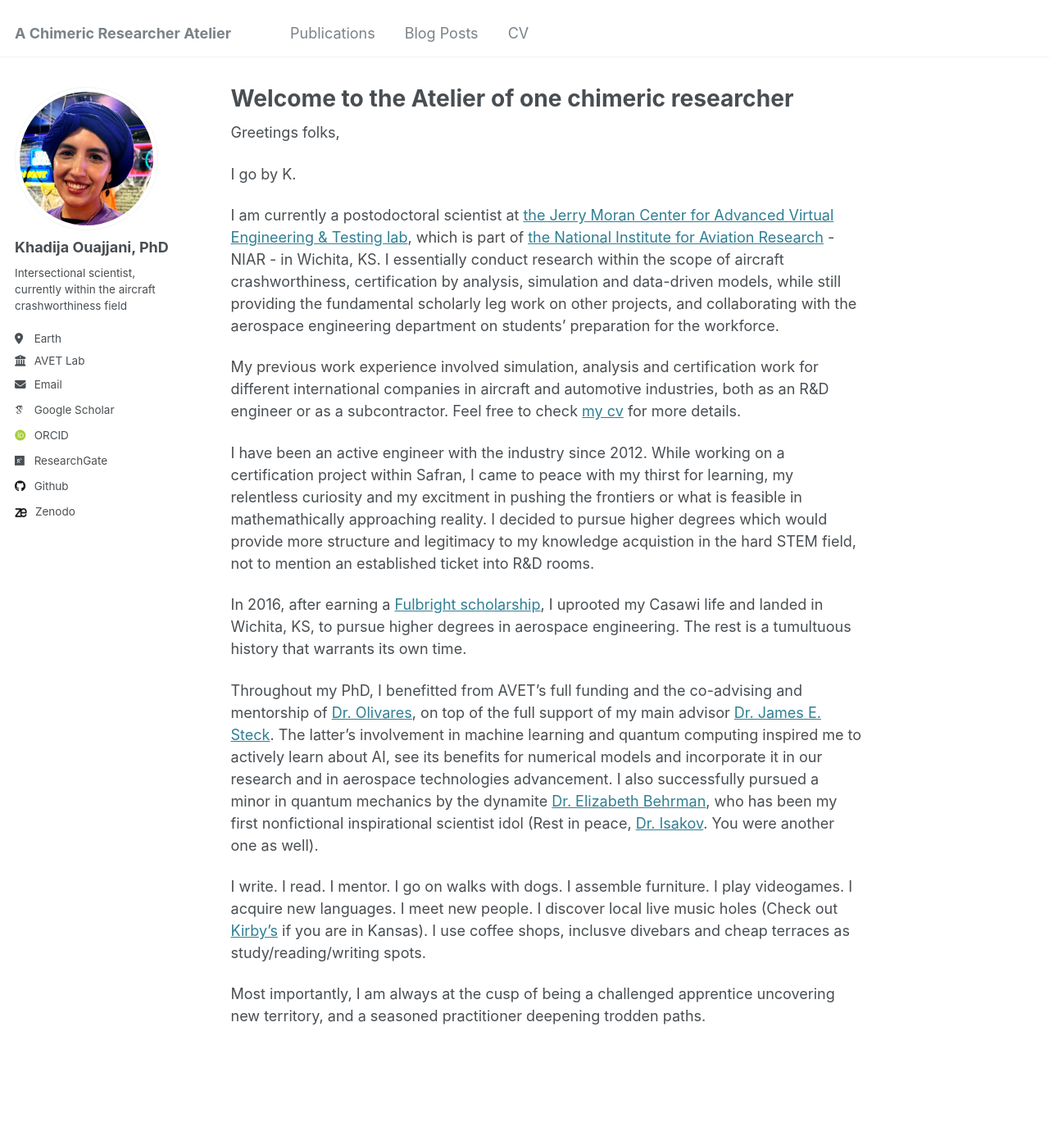
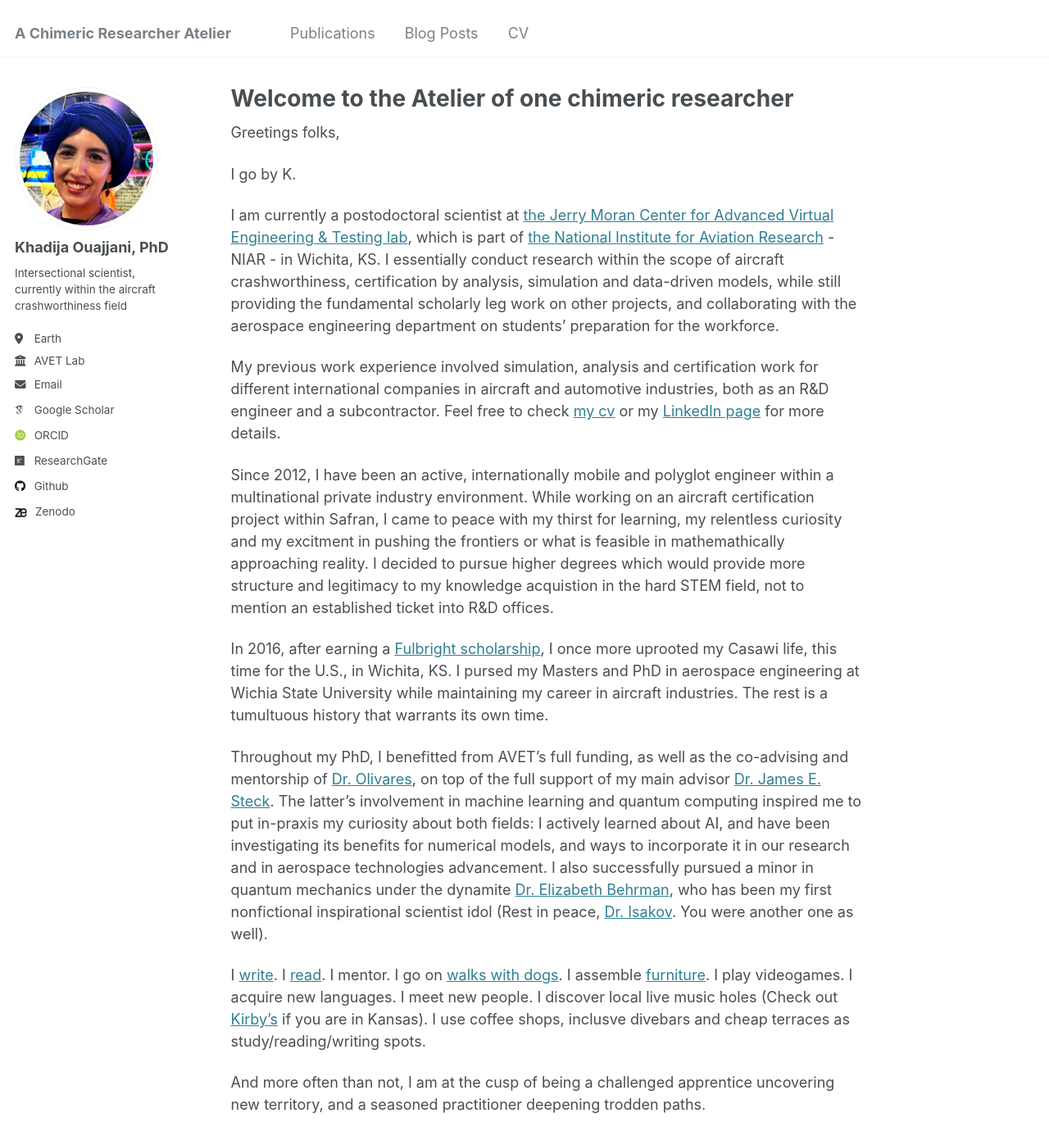
Before and after one commit to drko-curius/drko-curius.github.io, a Jekyll site: the page built from _pages/about.md, in a window 1280 px wide and 1400 px high. Shown: the top 1397 px of the window at 82% size. Built offline with Jekyll 4.4.1, drawn with Linux system fonts in a browser that asks for light colours; some web fonts are replaced.

Commit message:
Update about.md

```diff
--- a/_pages/about.md
+++ b/_pages/about.md
@@ -14,14 +14,14 @@ I go by K.
 
 I am currently a postodoctoral scientist at [the Jerry Moran Center for Advanced Virtual Engineering & Testing lab](https://www.wichita.edu/industry_and_defense/NIAR/Laboratories/avet/avet.php), which is part of [the National Institute for Aviation Research](https://www.wichita.edu/industry_and_defense/NIAR/) - NIAR - in Wichita, KS. I essentially conduct research within the scope of aircraft crashworthiness, certification by analysis, simulation and data-driven models, while still providing the fundamental scholarly leg work on other projects, and collaborating with the aerospace engineering department on students' preparation for the workforce.
 
-My previous work experience involved simulation, analysis and certification work for different international companies in aircraft and automotive industries, both as an R&D engineer or as a subcontractor. Feel free to check [my cv](https://drko-curius.github.io/cv/) for more details.
+My previous work experience involved simulation, analysis and certification work for different international companies in aircraft and automotive industries, both as an R&D engineer and a subcontractor. Feel free to check [my cv](https://drko-curius.github.io/cv/) or my [LinkedIn page](https://www.linkedin.com/in/khadijaouajjani/) for more details.
 
-I have been an active engineer with the industry since 2012. While working on a certification project within Safran, I came to peace with my thirst for learning, my relentless curiosity and my excitment in pushing the frontiers or what is feasible in mathemathically approaching reality. I decided to pursue higher degrees which would provide more structure and legitimacy to my knowledge acquistion in the hard STEM field, not to mention an established ticket into R&D rooms.
+Since 2012, I have been an active, internationally mobile and polyglot engineer within a multinational private industry environment. While working on an aircraft certification project within Safran, I came to peace with my thirst for learning, my relentless curiosity and my excitment in pushing the frontiers or what is feasible in mathemathically approaching reality. I decided to pursue higher degrees which would provide more structure and legitimacy to my knowledge acquistion in the hard STEM field, not to mention an established ticket into R&D offices.
 
-In 2016, after earning a [Fulbright scholarship](https://us.fulbrightonline.org/), I uprooted my Casawi life and landed in Wichita, KS, to pursue higher degrees in aerospace engineering. The rest is a tumultuous history that warrants its own time.
+In 2016, after earning a [Fulbright scholarship](https://us.fulbrightonline.org/), I once more uprooted my Casawi life, this time for the U.S., in Wichita, KS. I pursed my Masters and PhD in aerospace engineering at Wichia State University while maintaining my career in aircraft industries. The rest is a tumultuous history that warrants its own time.
 
-Throughout my PhD, I benefitted from AVET's full funding and the co-advising and mentorship of [Dr. Olivares](https://www.researchgate.net/profile/Gerardo-Olivares-6), on top of the full support of my main advisor [Dr. James E. Steck](https://www.researchgate.net/profile/James-Steck). The latter's involvement in machine learning and quantum computing inspired me to actively learn about AI, see its benefits for numerical models and incorporate it in our research and in aerospace technologies advancement. I also successfully pursued a minor in quantum mechanics by the dynamite [Dr. Elizabeth Behrman](https://www.researchgate.net/profile/Elizabeth-Behrman), who has been my first nonfictional inspirational scientist idol (Rest in peace, [Dr. Isakov](https://www.researchgate.net/profile/Victor-Isakov). You were another one as well).
+Throughout my PhD, I benefitted from AVET's full funding, as well as the co-advising and mentorship of [Dr. Olivares](https://www.researchgate.net/profile/Gerardo-Olivares-6), on top of the full support of my main advisor [Dr. James E. Steck](https://www.researchgate.net/profile/James-Steck). The latter's involvement in machine learning and quantum computing inspired me to put in-praxis my curiosity about both fields: I actively learned about AI, and have been investigating its benefits for numerical models, and ways to incorporate it in our research and in aerospace technologies advancement. I also successfully pursued a minor in quantum mechanics under the dynamite [Dr. Elizabeth Behrman](https://www.researchgate.net/profile/Elizabeth-Behrman), who has been my first nonfictional inspirational scientist idol (Rest in peace, [Dr. Isakov](https://www.researchgate.net/profile/Victor-Isakov). You were another one as well).
 
-I write. I read. I mentor. I go on walks with dogs. I assemble furniture. I play videogames. I acquire new languages. I meet new people. I discover local live music holes (Check out [Kirby's](https://kirbysbeerstore.com/) if you are in Kansas). I use coffee shops, inclusve divebars and cheap terraces as study/reading/writing spots.
+I [write](https://www.hurrytothecapsule.com/). I [read](https://app.thestorygraph.com/profile/exupere). I mentor. I go on [walks with dogs](https://beautiesandbeasts.org/). I assemble [furniture](https://www.rescue.org/united-states/wichita-ks). I play videogames. I acquire new languages. I meet new people. I discover local live music holes (Check out [Kirby's](https://kirbysbeerstore.com/) if you are in Kansas). I use coffee shops, inclusve divebars and cheap terraces as study/reading/writing spots.
 
-Most importantly, I am always at the cusp of being a challenged apprentice uncovering new territory, and a seasoned practitioner deepening trodden paths.
+And more often than not, I am at the cusp of being a challenged apprentice uncovering new territory, and a seasoned practitioner deepening trodden paths.
```
